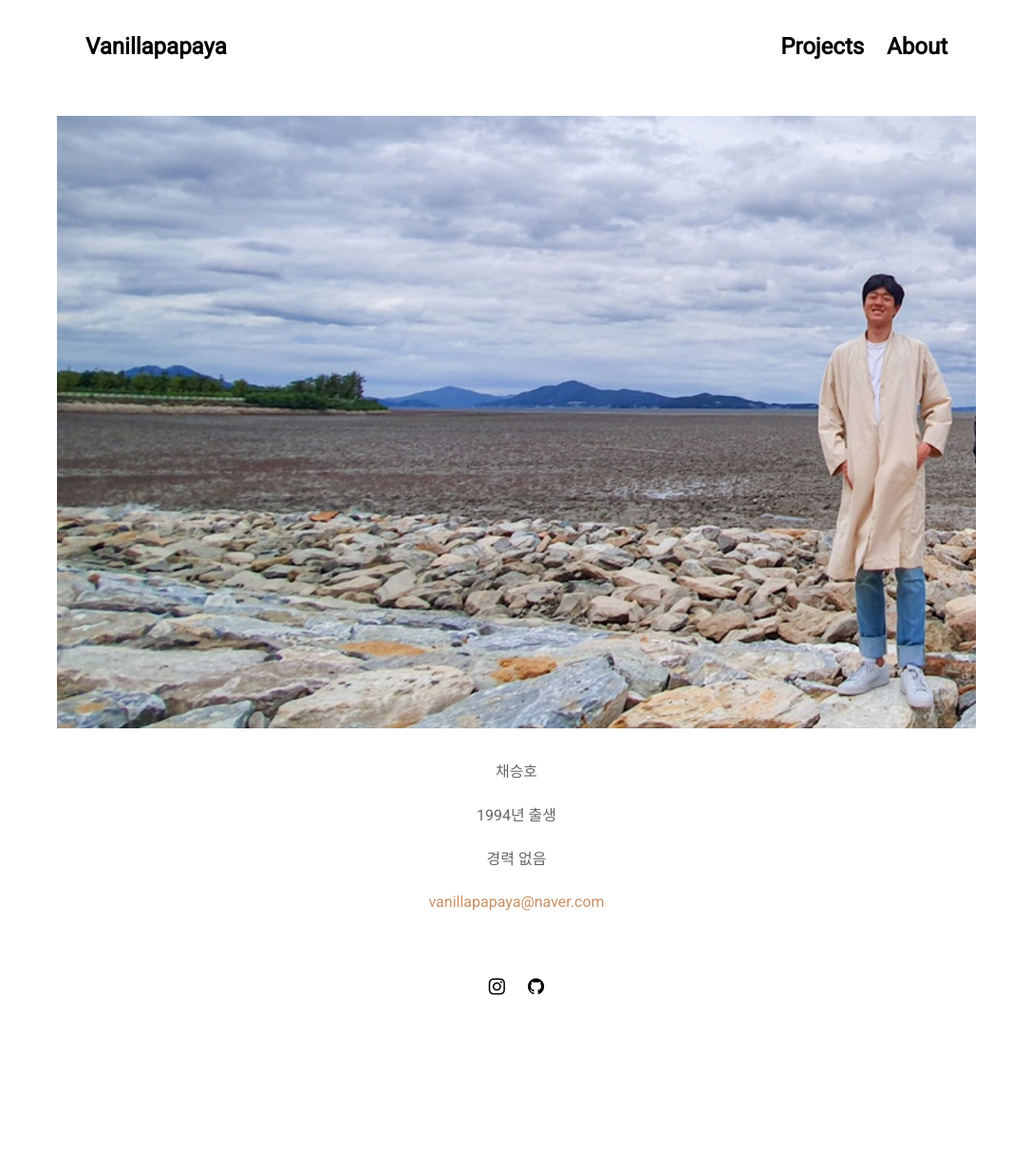
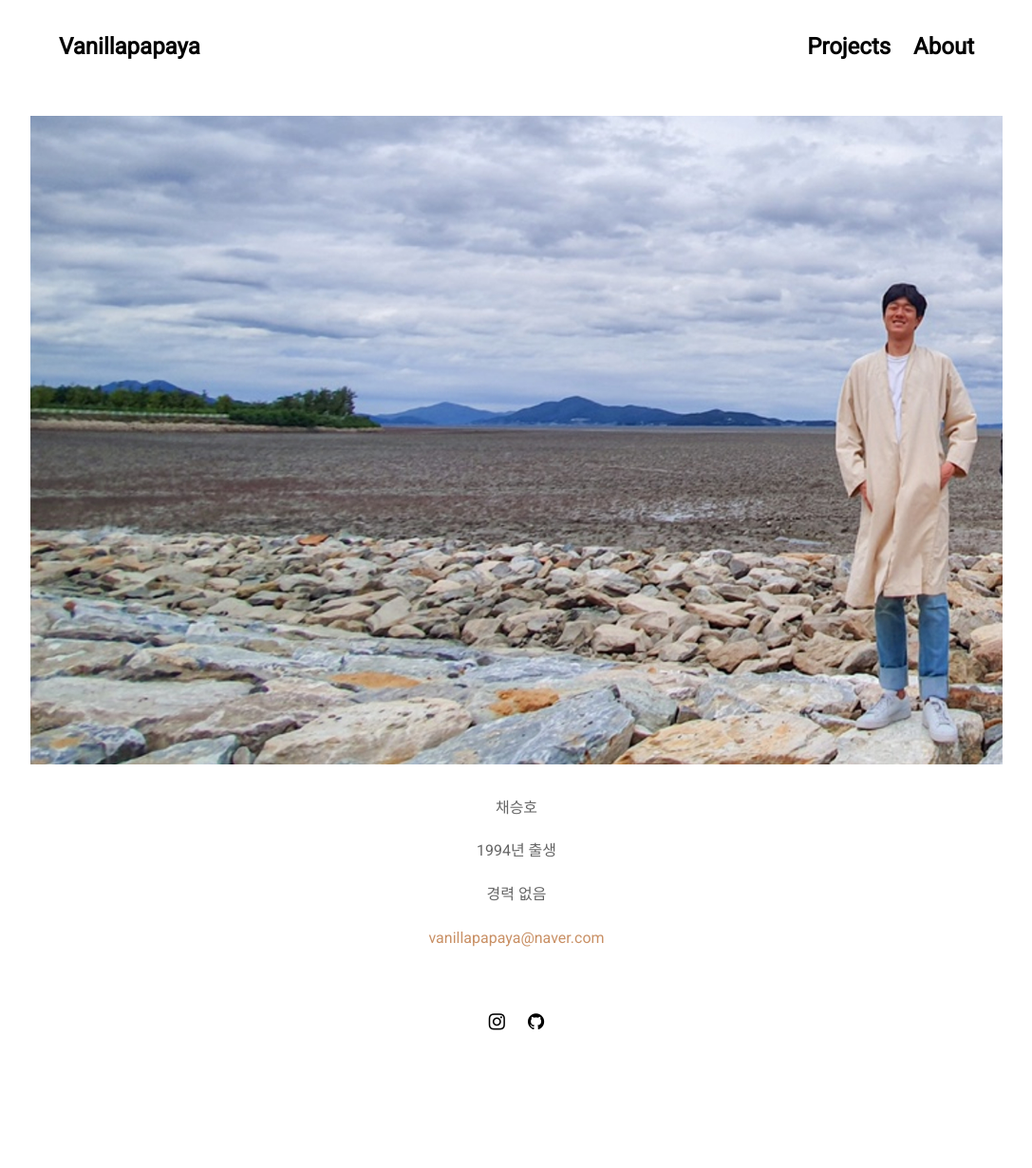
Before and after one commit to vanillapapaya/vanillapapaya.github.io, a Jekyll site: the page built from pages/about.html, in a window 1280 px wide. Shown: the whole page at 95% size, without its empty margins (96-1183 px from the left). Built offline with Jekyll 4.4.1, drawn with Linux system fonts in a browser that asks for light colours; nearby versions of some CDN libraries; before the commit the page ends 1193 px from its top, so only the background shows below that.

```diff
--- a/assets/css/3-sections/_default.sass
+++ b/assets/css/3-sections/_default.sass
@@ -3,9 +3,9 @@ body
   font-family: 'Roboto', sans-serif
   font-size: 16px
 .site-container
-  width: 968px
+  width: 1024px
   margin: auto
 
-@media (max-width: 968px)
+@media (max-width: 1024px)
   .site-container
     width: 95vw
--- a/assets/css/3-sections/_post.sass
+++ b/assets/css/3-sections/_post.sass
@@ -1,5 +1,5 @@
 .work-container
-  max-width: 968px
+  max-width: 1024px
   margin: 0px auto 30px
   position: relative
   display: block
```
Also changed, not shown: projects/covid.html (+1 -1 lines).
